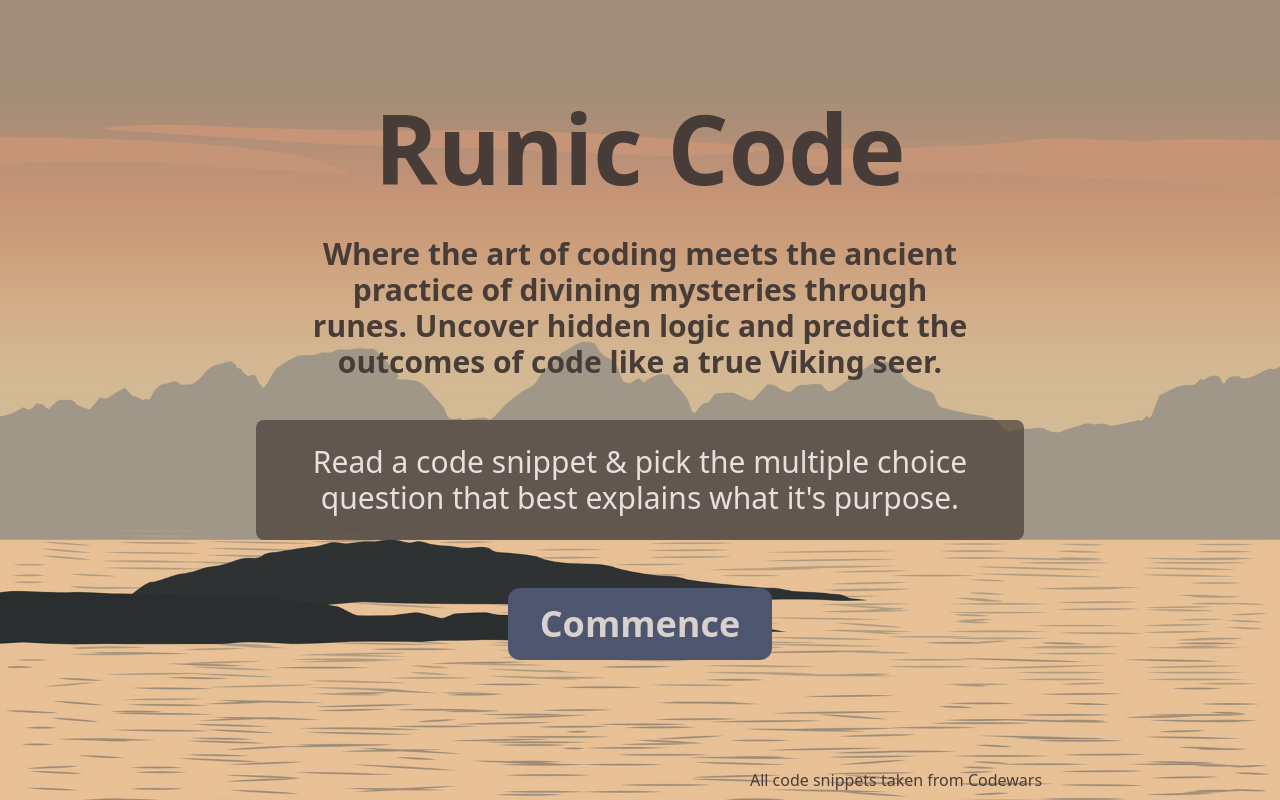
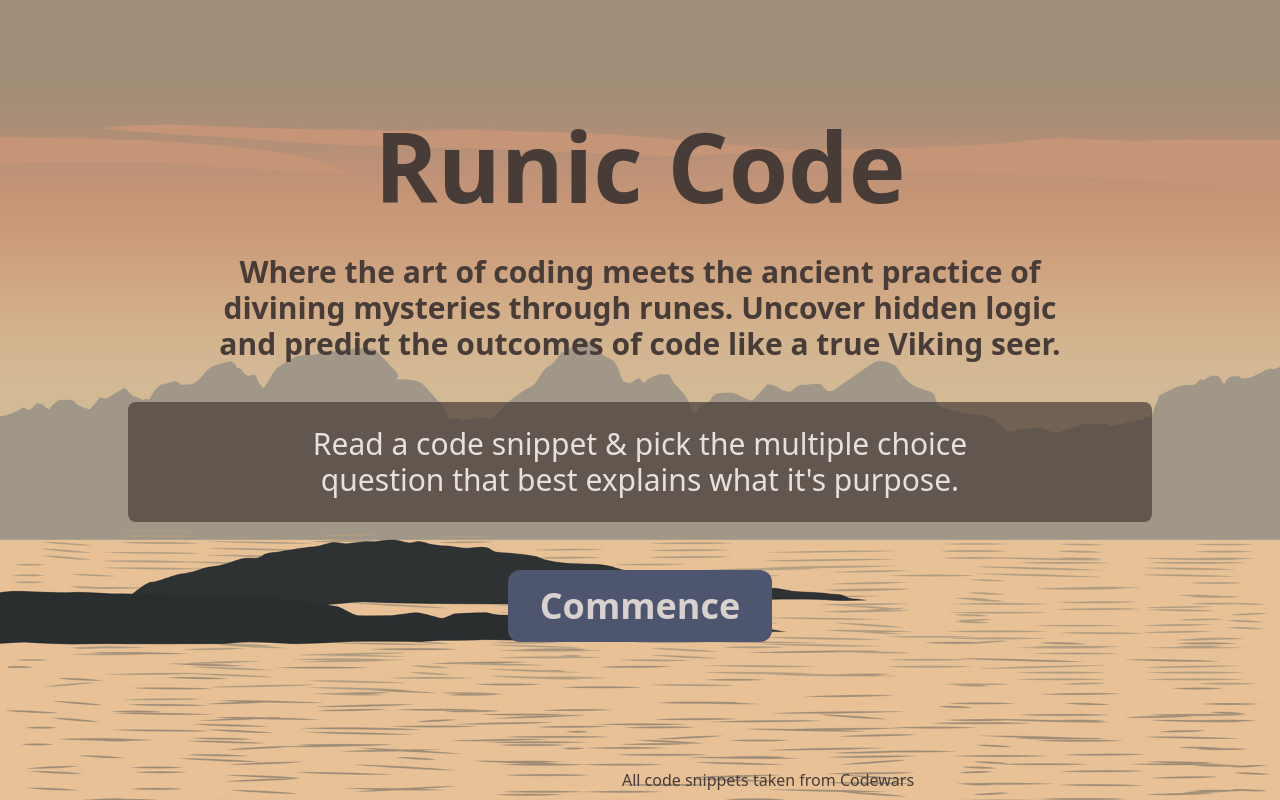
Before and after one commit to JoleneKearse/runic-code, a React (Vite) app in the folder client/: page / in a window 1280 px wide. Built offline with nearby package versions, Linux system fonts and the light colour scheme; no server answers.

Commit message:
chore: adjust warrior training position

```diff
--- a/client/src/App.jsx
+++ b/client/src/App.jsx
@@ -44,7 +44,7 @@ function App() {
   }, []);
 
 return (
-  <main className="min-h-screen mx-auto md:w-5/6 lg:w-3/5 md:mx-auto xl:mx-auto mx-4 flex flex-col justify-center items-center">
+  <main className="min-h-screen mx-auto md:w-5/6 lg:w-4/5 md:mx-auto xl:mx-auto mx-4 flex flex-col justify-center items-center">
     <Routes>
       <Route path="/" element={<HomePage />} />
       <Route path="/quiz" element={
--- a/client/src/components/MultipleChoice.jsx
+++ b/client/src/components/MultipleChoice.jsx
@@ -66,7 +66,7 @@ const MultipleChoice = ({
         <a
           href={furtherReading}
           target="_blank" rel="noopener noreferrer"
-          className="-mt-[75px] ml-[170px] md:-mt-[80px] md:ml-[420px] lg:ml-[400px] text-neutral-100 py-2 px-4 rounded-full bg-accent-navy"
+          className="-mt-[75px] ml-[70px] md:-mt-[80px] md:ml-[250px] lg:ml-[400px] text-neutral-100 py-2 px-4 rounded-full bg-accent-navy"
         >
           Strengthen for next battle
         </a>
--- a/client/src/components/QuestionContainer.jsx
+++ b/client/src/components/QuestionContainer.jsx
@@ -66,7 +66,7 @@ const QuestionContainer = ({
 
   return (
     <article className="flex flex-col gap-16 py-10">
-      {error && <p className="text-red-500">{error}</p>}
+      {error && <p className="text-red-500 font-bold">{error}</p>}
       <h2 className="text-2xl font-black -mb-10 md:text-3xl lg:text-5xl">{quizOver ? "Omen" : "Rune"} {currentQuestion + 1}</h2>
       {currentQuestion !== 10 &&
         <Code code={shuffledQuestions[currentQuestion].code} />
```
